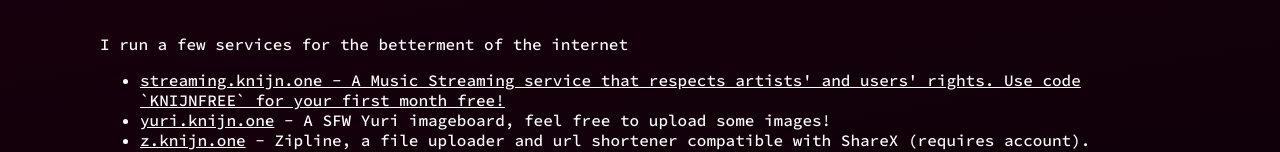
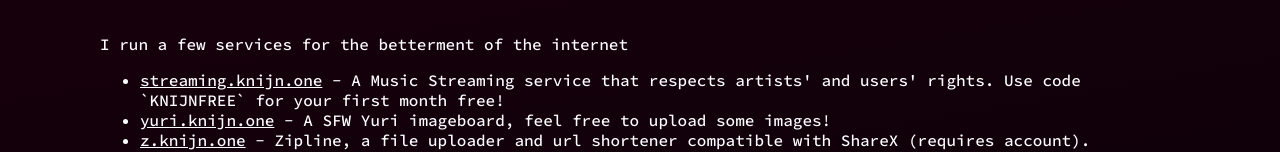
Before and after one commit to EmmaKnijn/website, a plain HTML site: page services.html in a window 1280 px wide. Shown: the part 186-338 px from the top of the page. Drawn offline with Linux system fonts and the light colour scheme.

Commit message:
fix formatting error

```diff
--- a/services.html
+++ b/services.html
@@ -28,7 +28,7 @@
     <p>I run a few services for the betterment of the internet</p>
     <ul>
         <li>
-            <a href="https://streaming.knijn.one">streaming.knijn.one - A Music Streaming service that respects artists' and users' rights. Use code `KNIJNFREE` for your first month free!</a>
+            <a href="https://streaming.knijn.one">streaming.knijn.one</a> - A Music Streaming service that respects artists' and users' rights. Use code `KNIJNFREE` for your first month free!
         </li>
         <li>
             <a href="https://yuri.knijn.one">yuri.knijn.one</a> - A SFW Yuri imageboard, feel free to upload some images!
```
